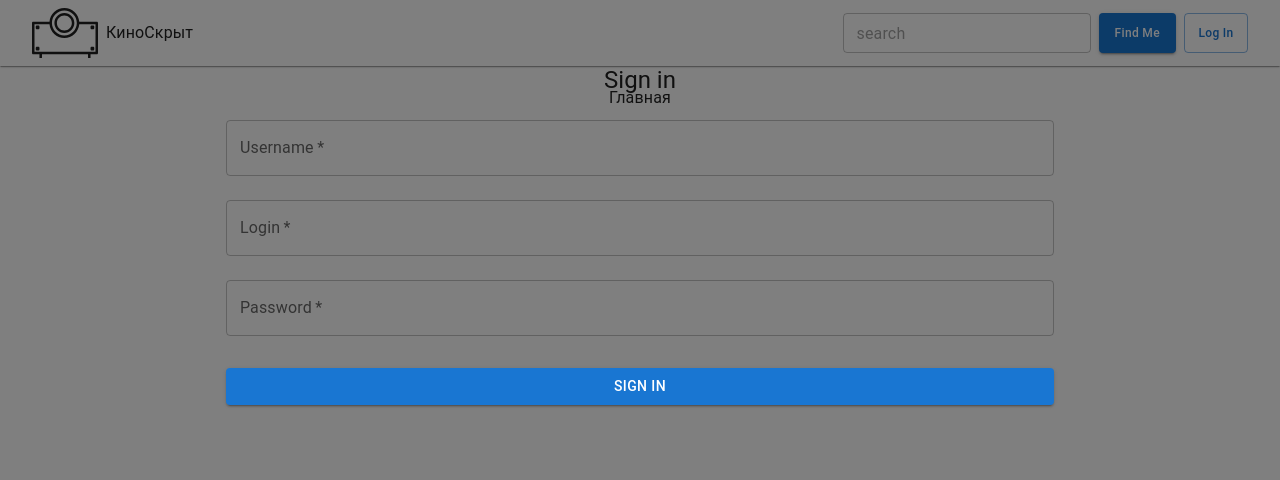
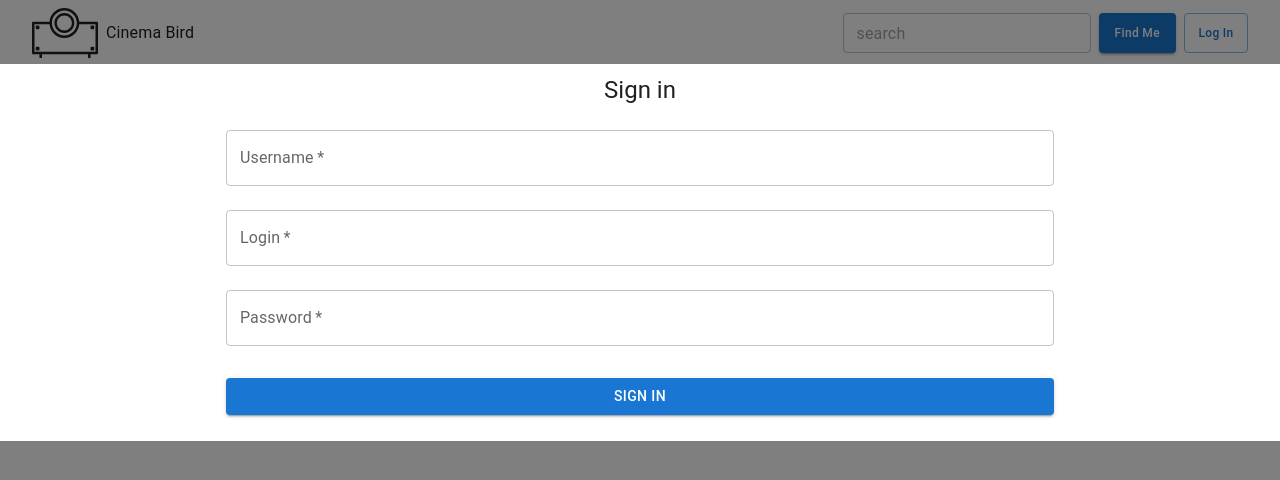
Before and after one commit to jetie000/hackaton-syberry-team9, a React (Create React App) app: page / in a window 1280 px wide. Both pictures are taken after a click on the button "Log In". Shown: the top 480 px of the page. Built offline with nearby package versions, Linux system fonts and the light colour scheme; no server answers.

Commit message:
fix: fix auth

```diff
--- a/src/components/Header/index.tsx
+++ b/src/components/Header/index.tsx
@@ -28,9 +28,9 @@ const Header = () => {
 
 	return (
 		<Box sx={wrapper} component="header">
-			<Box onClick={() => navigate('/')}>
+			<Box onClick={() => navigate('/')} sx={{cursor: 'pointer'}}>
 				<Logo style={iconStyle} />
-				<Typography m="auto 0">КиноСкрыт</Typography>
+				<Typography m="auto 0">Cinema Bird</Typography>
 			</Box>
 			<Box ml="auto">
 				<Box></Box>
@@ -41,7 +41,7 @@ const Header = () => {
 					</Button>
 				</Box>
 				{user ? (
-					<Avatar alt={user.username} src="ava.png" onClick={() => navigate(Path.PersonalArea)}/>
+					<Avatar sx={{cursor: 'pointer'}} alt={user.username} src="ava.png" onClick={() => navigate(Path.PersonalArea)}/>
 				) : (
 					<Button variant="outlined" size="small" onClick={handleOpen} sx={buttonCommon}>
 						Log In
--- a/src/components/LoginPopup/loginPopup.component.tsx
+++ b/src/components/LoginPopup/loginPopup.component.tsx
@@ -29,13 +29,17 @@ function LoginPopup({ open, handleClose }: { open: boolean; handleClose: any })
 		if (usernameRef.current &&
 			loginRef.current &&
 			passwordRef.current &&
-			passwordRef.current) {
+			passwordRef.current.value !== '' &&
+			usernameRef.current.value !== '' &&
+			loginRef.current.value !== ''
+			) {
 			setUser({
 				login: loginRef.current.value,
 				username: usernameRef.current.value,
 				password: passwordRef.current.value
 			})
 			navigate(Path.PersonalArea)
+			handleClose()
 		}
 	};
 
@@ -49,7 +53,8 @@ function LoginPopup({ open, handleClose }: { open: boolean; handleClose: any })
 						display: "flex",
 						flexDirection: "column",
 						alignItems: "center",
-						flexGrow: 0
+						backgroundColor: 'white',
+						padding: "10px"
 					}}>
 					<Typography component="h1" variant="h5">
 						Sign in
```
Also changed, not shown: 1 other file (tests, documents, lock files or other folders).
